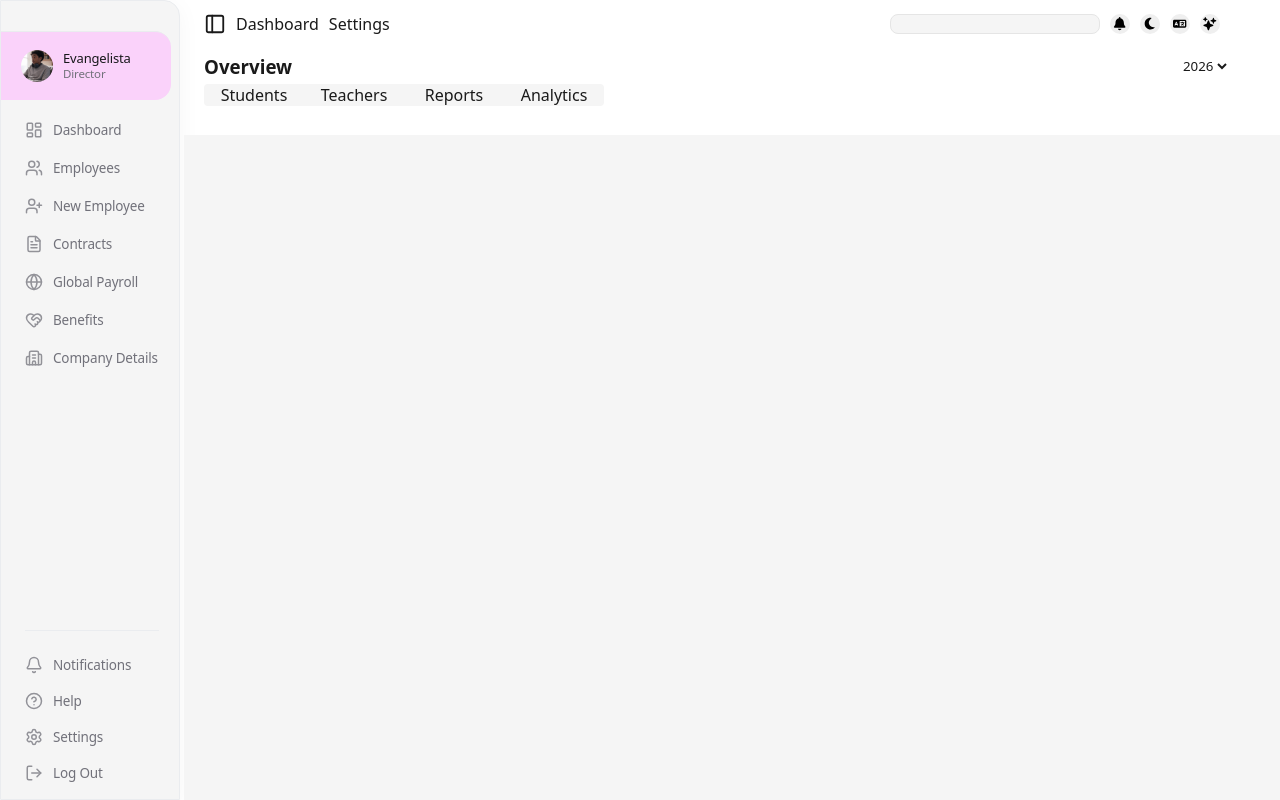
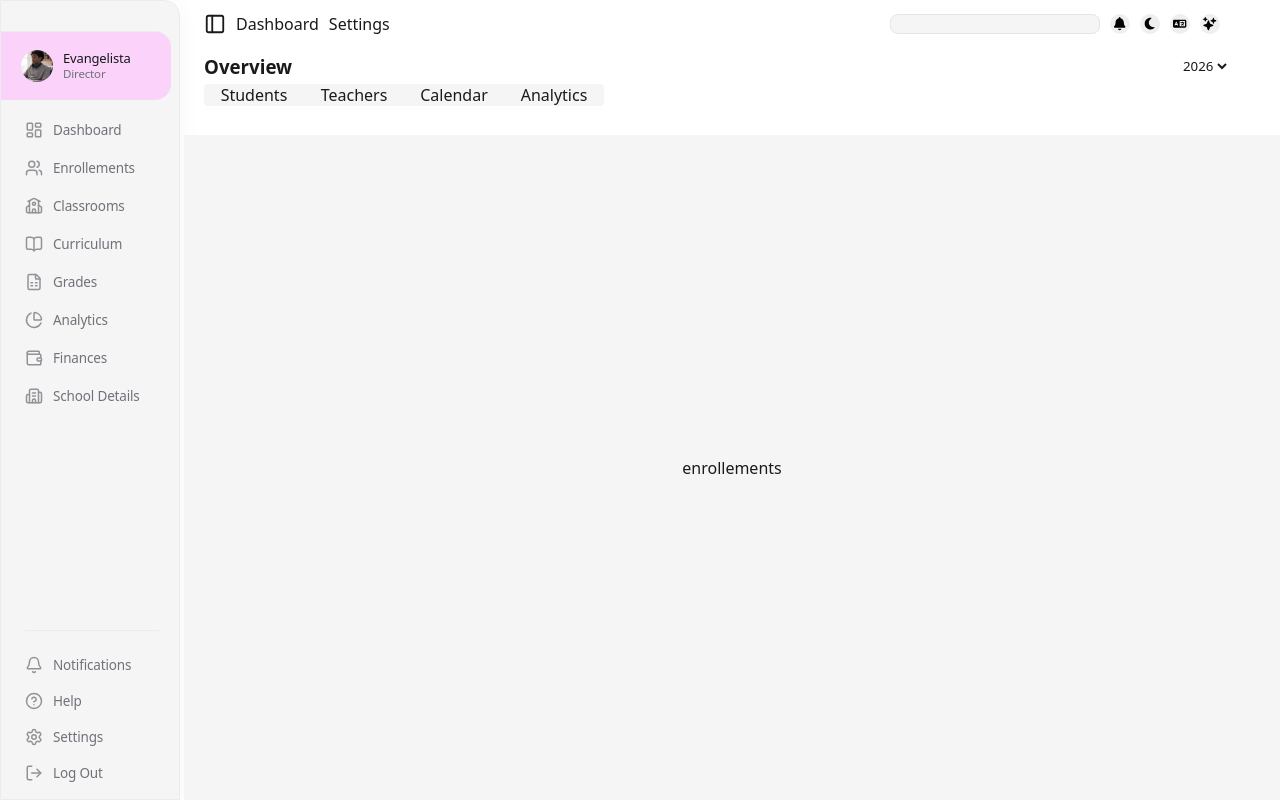
Before and after one commit to evangelistax/school, a React (Vite) app: page /enrollements in a window 1280 px wide. Built offline with nearby package versions, Linux system fonts and the light colour scheme.

Commit message:
poner enlaces y cambiar iconos del header

```diff
--- a/src/components/aside.jsx
+++ b/src/components/aside.jsx
@@ -1,16 +1,18 @@
 import { useApp } from "../contexts/utils";
+import { NavLink } from "react-router-dom";
 import {
   LayoutDashboard,
   Users,
-  UserPlus,
-  FileText,
-  Globe,
-  HeartHandshake,
+  School,
   Building2,
   Bell,
   HelpCircle,
   Settings,
   LogOut,
+  Wallet,
+  FileSpreadsheet,
+  BookOpen,
+  ChartPie,
 } from "lucide-react";
 
 import profile from "../assets/profile.jpg";
@@ -31,26 +33,29 @@ export default function Aside() {
         </div>
 
         <nav className="sidebar-nav">
+          <NavLink to={"dashboard"} className="nav-item">
+            <LayoutDashboard /> <span>Dashboard</span>
+          </NavLink>
+          <NavLink to={"enrollements"} className="nav-item">
+            <Users /> <span>Enrollements</span>
+          </NavLink>
+          <NavLink className="nav-item">
+            <School /> <span>Classrooms</span>
+          </NavLink>
           <a className="nav-item">
-            <LayoutDashboard /> <span>Dashboard</span>
+            <BookOpen /> <span>Curriculum</span>
           </a>
           <a className="nav-item">
-            <Users /> <span>Employees</span>
+            <FileSpreadsheet /> <span>Grades</span>
           </a>
           <a className="nav-item">
-            <UserPlus /> <span>New Employee</span>
+            <ChartPie /> <span>Analytics</span>
           </a>
           <a className="nav-item">
-            <FileText /> <span>Contracts</span>
+            <Wallet /> <span>Finances</span>
           </a>
           <a className="nav-item">
-            <Globe /> <span>Global Payroll</span>
-          </a>
-          <a className="nav-item">
-            <HeartHandshake /> <span>Benefits</span>
-          </a>
-          <a className="nav-item">
-            <Building2 /> <span>Company Details</span>
+            <Building2 /> <span>School Details</span>
           </a>
         </nav>
       </div>
--- a/src/components/header.jsx
+++ b/src/components/header.jsx
@@ -59,7 +59,7 @@ export default function Header() {
         </div>
         <div className="links-items">
           <Link to="/reports" className="link">
-            Reports
+            Calendar
           </Link>
         </div>
         <div className="links-items">
--- a/src/components/main.jsx
+++ b/src/components/main.jsx
@@ -4,11 +4,16 @@ import Teachers from "../pages/teachers";
 import Analytics from "../pages/analitycs";
 import Reports from "../pages/reports";
 import Settings from "../pages/settings";
+import Enrollements from "../pages/enrollements";
 
 export default function Main() {
   return (
     <main className="main">
       <Routes>
+        <Route
+          path="/enrollements"
+          element={<Enrollements></Enrollements>}
+        ></Route>
         <Route path="/" element={<Students></Students>}></Route>
         <Route path="/teachers" element={<Teachers></Teachers>}></Route>
         <Route path="/analytics" element={<Analytics></Analytics>}></Route>
--- /dev/null
+++ b/src/pages/enrollements.jsx
@@ -0,0 +1,3 @@
+export default function Enrollements() {
+  return <p>enrollements</p>;
+}
```
